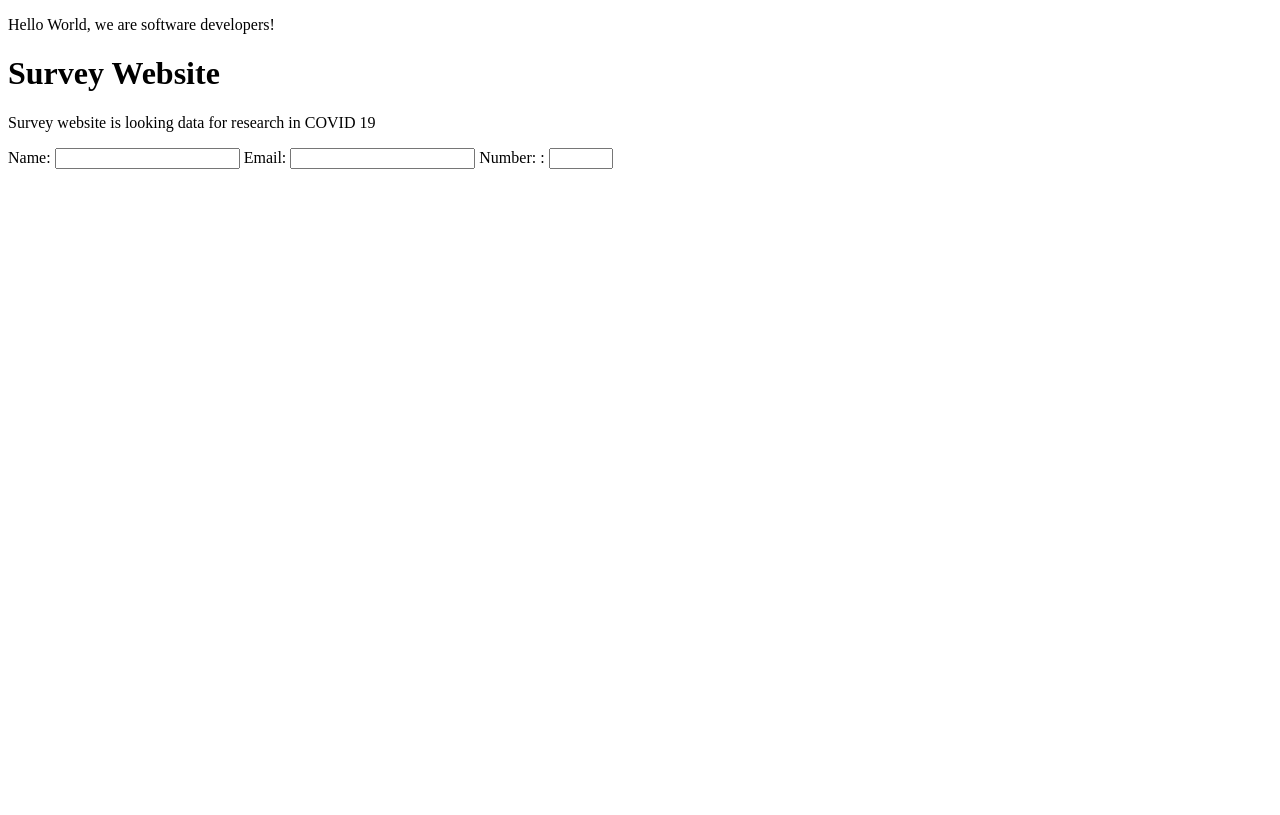
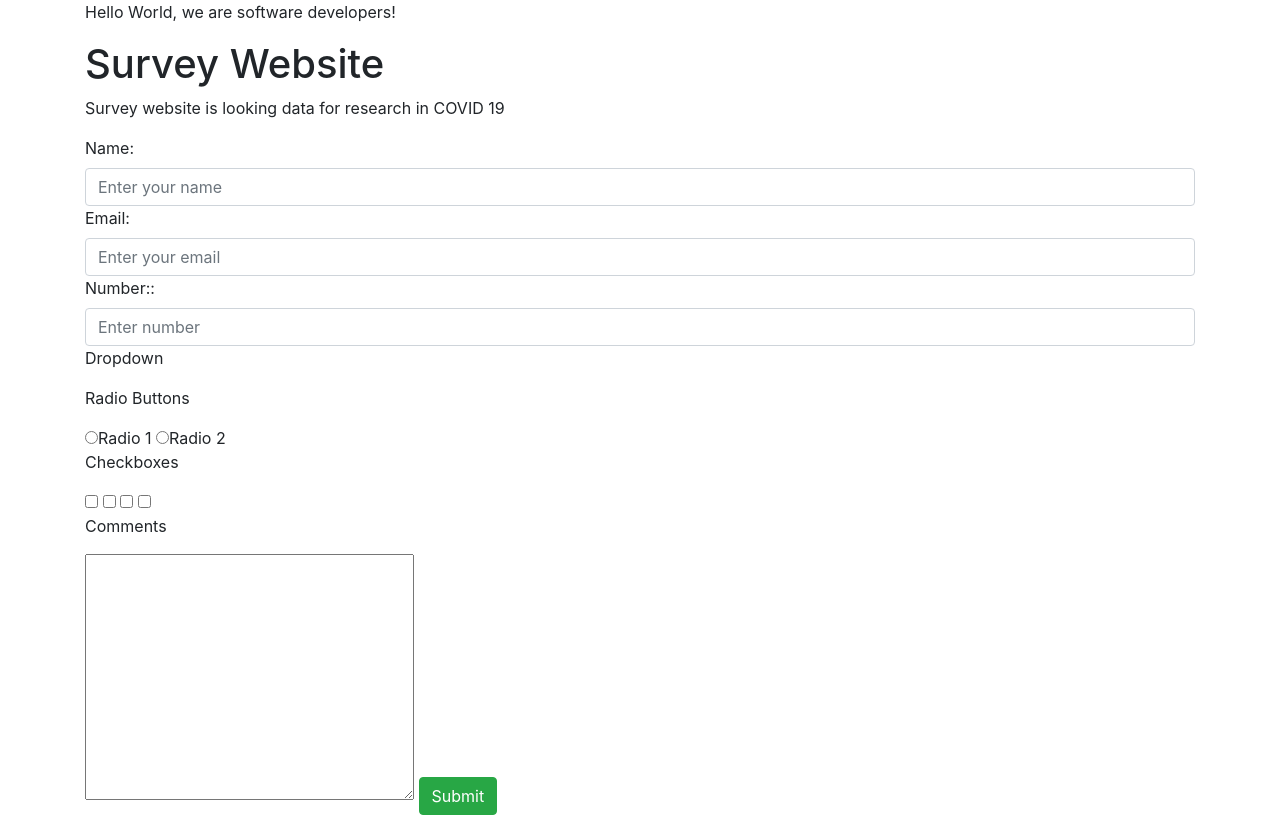
Before and after one commit to inspecta/DerrickAkakilt, a plain HTML site: page index.html in a window 1280 px wide. Drawn offline with nearby package versions, Linux system fonts and the light colour scheme.

Commit message:
added more content to the index page

```diff
--- a/index.html
+++ b/index.html
@@ -4,22 +4,48 @@
     <meta charset="UTF-8" />
     <title>Fork Me! FCC: Test Suite Template</title>
     <link rel="stylesheet" href="css/style.css" />
+    <link rel="stylesheet" href="https://cdn.jsdelivr.net/npm/bootstrap@4.0.0/dist/css/bootstrap.min.css" integrity="sha384-Gn5384xqQ1aoWXA+058RXPxPg6fy4IWvTNh0E263XmFcJlSAwiGgFAW/dAiS6JXm" crossorigin="anonymous">
+
   </head>
 
   <body>
+    <div class="container">
     <p>Hello World, we are software developers!</p>
-    <script src="https://cdn.freecodecamp.org/testable-projects-fcc/v1/bundle.js"></script>
 
     <h1 id="title">Survey Website</h1>
     <p id="description">Survey website is looking data for research in COVID 19</p>
     <form id="survey-form">
       <label id="name-label">Name: </label>
-      <input type="text" id="name">
+      <input type="text" id="name" placeholder="Enter your name" required="true" class="form-control">
       <label id="email-label">Email: </label>
-      <input type="email" id="email">
+      <input type="email" id="email" placeholder="Enter your email" required="true" class="form-control">
       <label id="number-label">Number: </label>: </label>
-      <input type="number" id="number" min="18" max="120">
+      <input type="number" id="number" min="18" max="120" placeholder="Enter number" required="true" class="form-control">
+
+      <p>Dropdown</p>
+      <select id="dropdown" class="dropdown-menu">
+        <option value="value1" class="dropdown-item">Value 1</option>
+        <option value="value2" class="dropdown-item">Value 2</option>
+      </select>
+
+      <p>Radio Buttons</p>
+      <input type="radio" name="radio" value="1">Radio 1
+      <input type="radio" name="radio" value="2">Radio 2
+
+      <p>Checkboxes</p>
+      <input type="checkbox" id="checkbox" value="checkbox1">
+      <input type="checkbox" id="checkbox" value="checkbox2">
+      <input type="checkbox" id="checkbox" value="checkbox3">
+      <input type="checkbox" id="checkbox" value="checkbox4">
+
+      <p>Comments</p>
+      <textarea name="comments" id="comments" cols="30" rows="10"></textarea>
+
+      <input type="submit" id="submit" value="Submit" class="btn btn-success">
+
     </form>
+    <script src="https://cdn.freecodecamp.org/testable-projects-fcc/v1/bundle.js"></script>
     <script src="js/index.js"></script>
+  </div>
   </body>
 </html>
```
